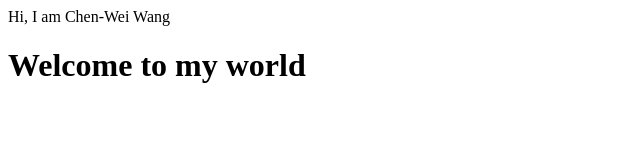
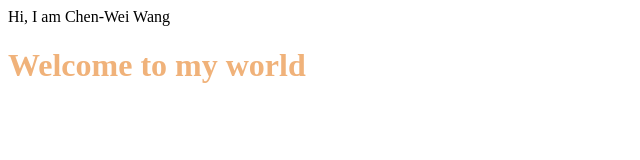
Before and after one commit to w410220005/w410220005.github.io, a plain HTML site: page index.html in a window 1280 px wide. Shown: the whole page, without its empty margins (0-640 px from the left). Drawn offline with Linux system fonts and the light colour scheme.

Commit message:
Update index.html

```diff
--- a/index.html
+++ b/index.html
@@ -5,7 +5,7 @@
 
   <body>
     Hi, I am Chen-Wei Wang
-    <h1><font = "#F0B27A"> Welcome to my world </font>
+    <h1><font color = "#F0B27A"> Welcome to my world </font>
     </h1>
   </body>
 </html>
```
